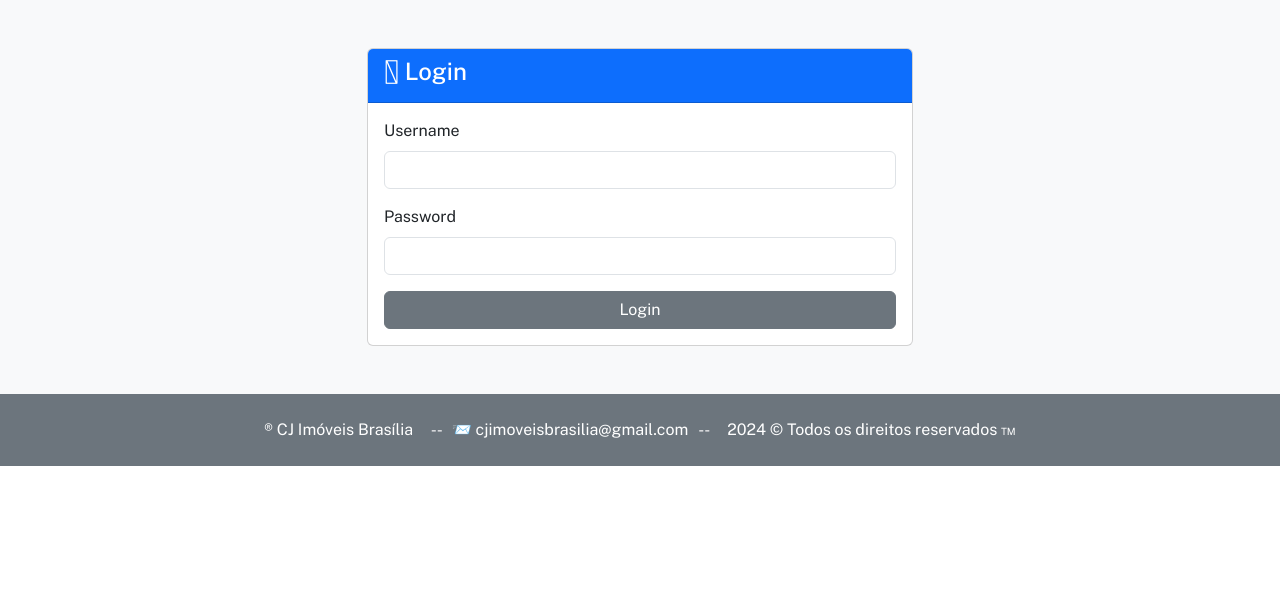
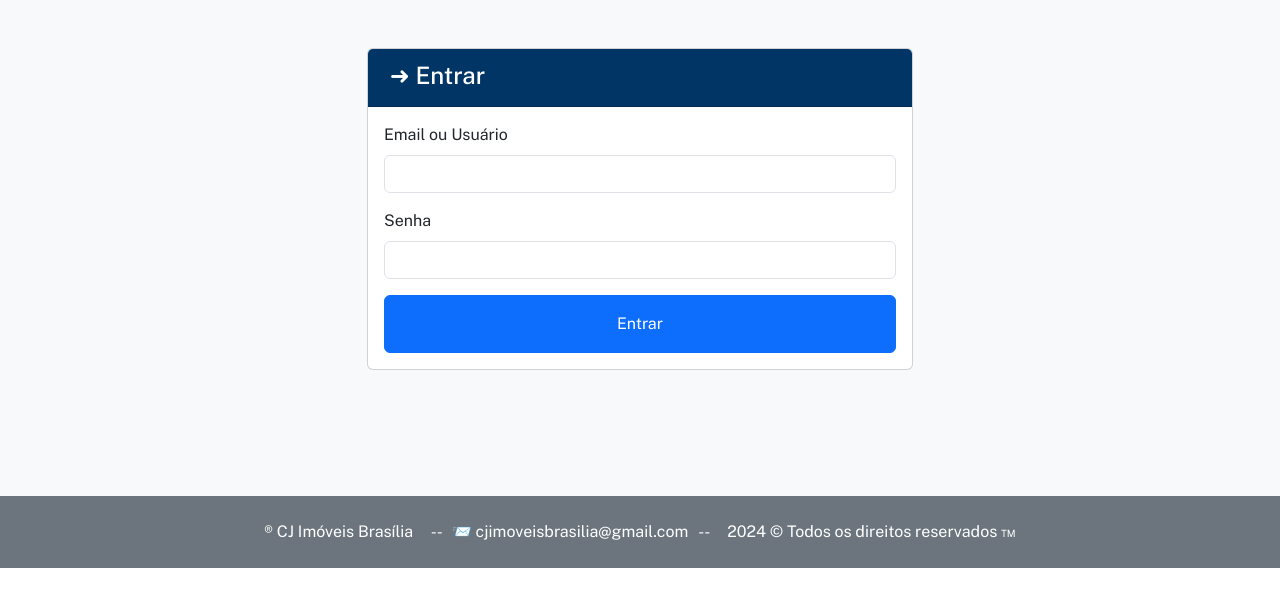
Before and after one commit to usoservicos/cj, a Django app: page /accounts/login in a window 1280 px wide. Shown: the part 132-739 px from the top of the page. Run offline with Django 3.2, Linux system fonts and the light colour scheme; some libraries are stand-ins or nearby versions.

Commit message:
Update login.html

```diff
--- a/templates/accounts/login.html
+++ b/templates/accounts/login.html
@@ -1,16 +1,16 @@
 {% extends 'base.html' %}
 
-{% block title %} | Account Login {% endblock %}
+{% block title %} | Entrar {% endblock %}
 
 {% block content %}
 <section id="login" class="bg-light py-5">
     <div class="container">
-      <div class="row">
+      <div class="row min-vh-grande">
         <div class="col-md-6 mx-auto">
           <div class="card">
-            <div class="card-header bg-primary text-white">
-              <h4>
-                <i class="fas fa-sign-in-alt"></i> Login</h4>
+            <div class="card-header bg-azul-cj text-white">
+              <h4 class="mt-1">
+                &nbsp;➜ Entrar</h4>
             </div>
             <div class="card-body">
               <!-- Alerts -->
@@ -18,16 +18,16 @@
                 <form action="{% url 'login' %}" method="POST">
                   {% csrf_token %}
                 <div class="form-group">
-                  <label for="username">Username</label>
+                  <label for="username">Email ou Usuário</label>
                   <input type="text" name="username" class="form-control" required>
                 </div>
 
                 <div class="form-group">
-                  <label for="password2">Password</label>
+                  <label for="password2">Senha</label>
                   <input type="password" name="password" class="form-control" required>
                 </div>
 
-                <input type="submit" value="Login" class="btn btn-secondary btn-block">
+                <input type="submit" value="Entrar" class="btn btn-primary btn-block py-3">
               </form>
             </div>
           </div>
```
